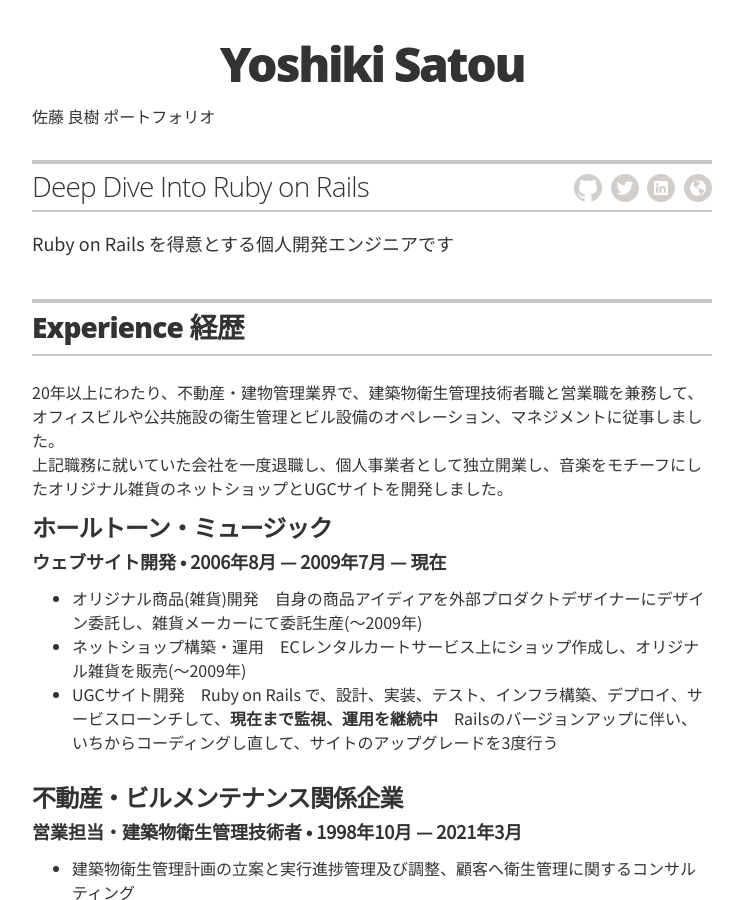
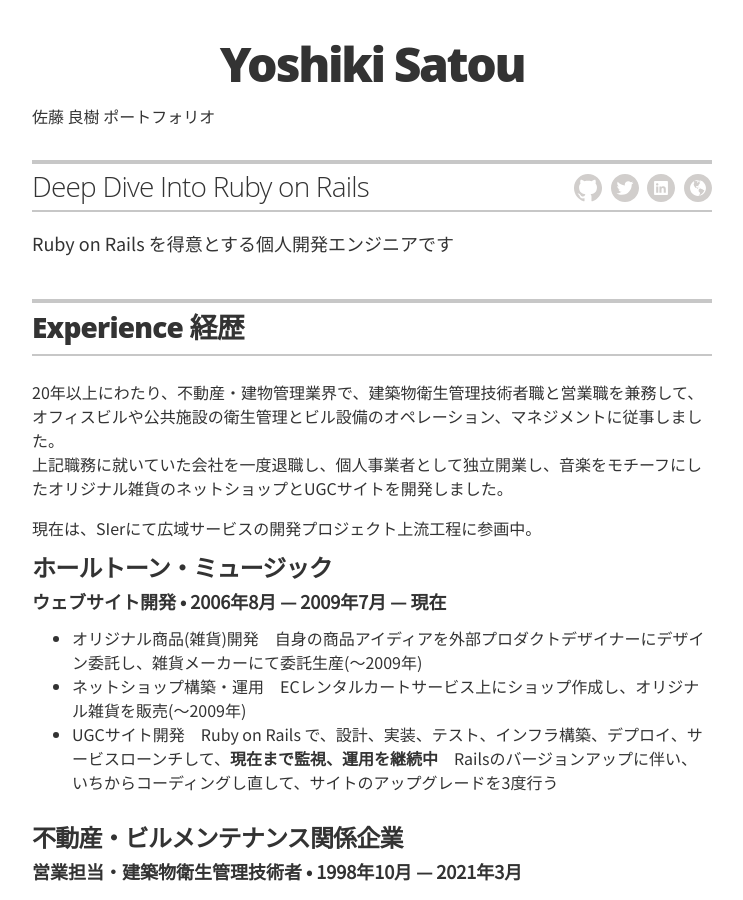
Before and after one commit to wholetonemusic/gcv_portfolio, a Jekyll site: the page built from index.html, in a window 1280 px wide and 900 px high. Shown: the whole window, without its empty margins (268-1011 px from the left). Built offline with Jekyll 4.4.1, drawn with Linux system fonts in a browser that asks for light colours.

Commit message:
add Sier experience

```diff
--- a/_config.yml
+++ b/_config.yml
@@ -43,7 +43,7 @@
 resume_section_links:           true
 # resume_section_associations:    true
 # resume_section_interests:       true
-resume_experience_summary: "<p>20年以上にわたり、不動産・建物管理業界で、建築物衛生管理技術者職と営業職を兼務して、オフィスビルや公共施設の衛生管理とビル設備のオペレーション、マネジメントに従事しました。<br />上記職務に就いていた会社を一度退職し、個人事業者として独立開業し、音楽をモチーフにしたオリジナル雑貨のネットショップとUGCサイトを開発しました。</p>"
+resume_experience_summary: "<p>20年以上にわたり、不動産・建物管理業界で、建築物衛生管理技術者職と営業職を兼務して、オフィスビルや公共施設の衛生管理とビル設備のオペレーション、マネジメントに従事しました。<br />上記職務に就いていた会社を一度退職し、個人事業者として独立開業し、音楽をモチーフにしたオリジナル雑貨のネットショップとUGCサイトを開発しました。</p><p>現在は、SIerにて広域サービスの開発プロジェクト上流工程に参画中。</p>"
 # Resume social links
 # uncomment the options you wish to display, and add your own URL
 resume_social_links:
```
